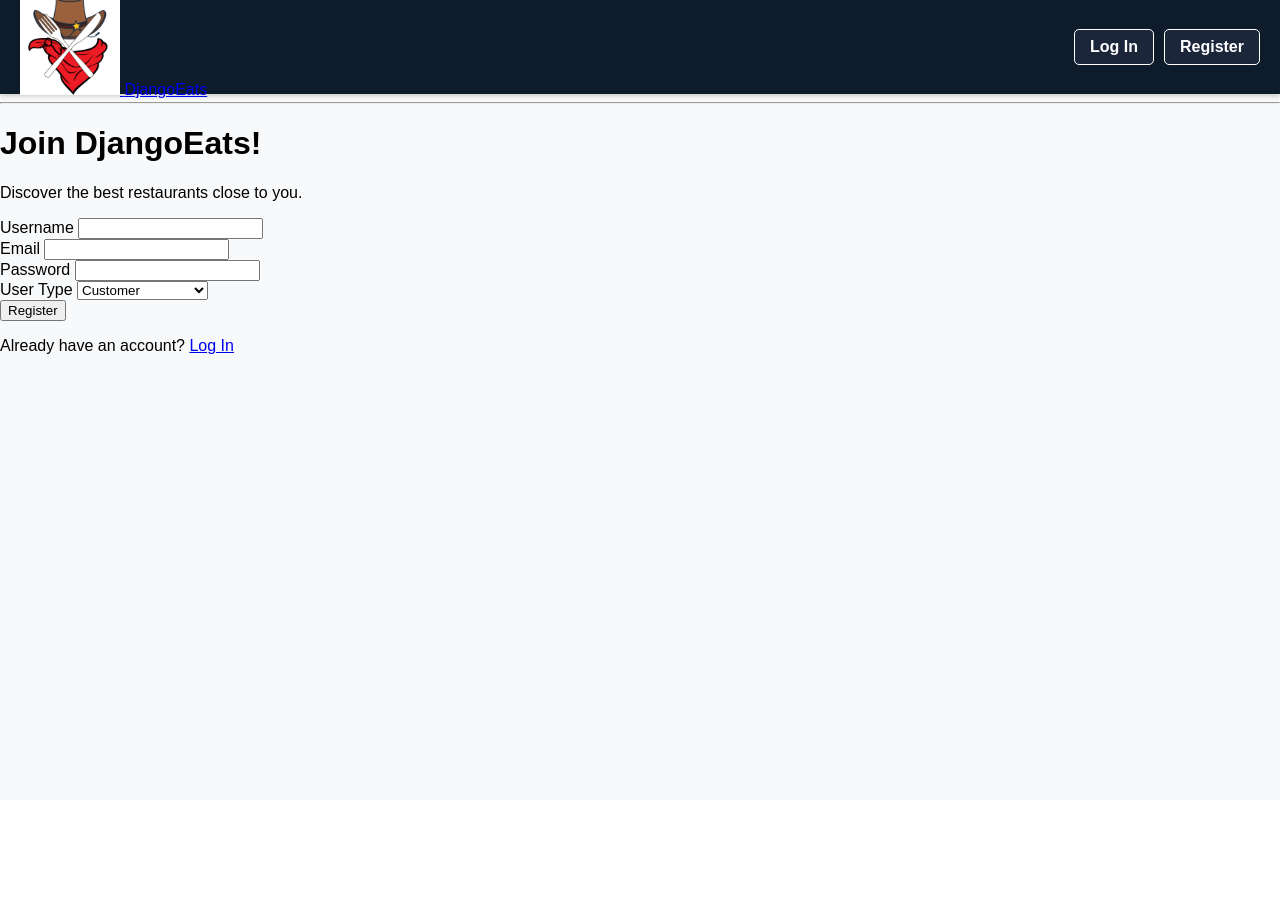
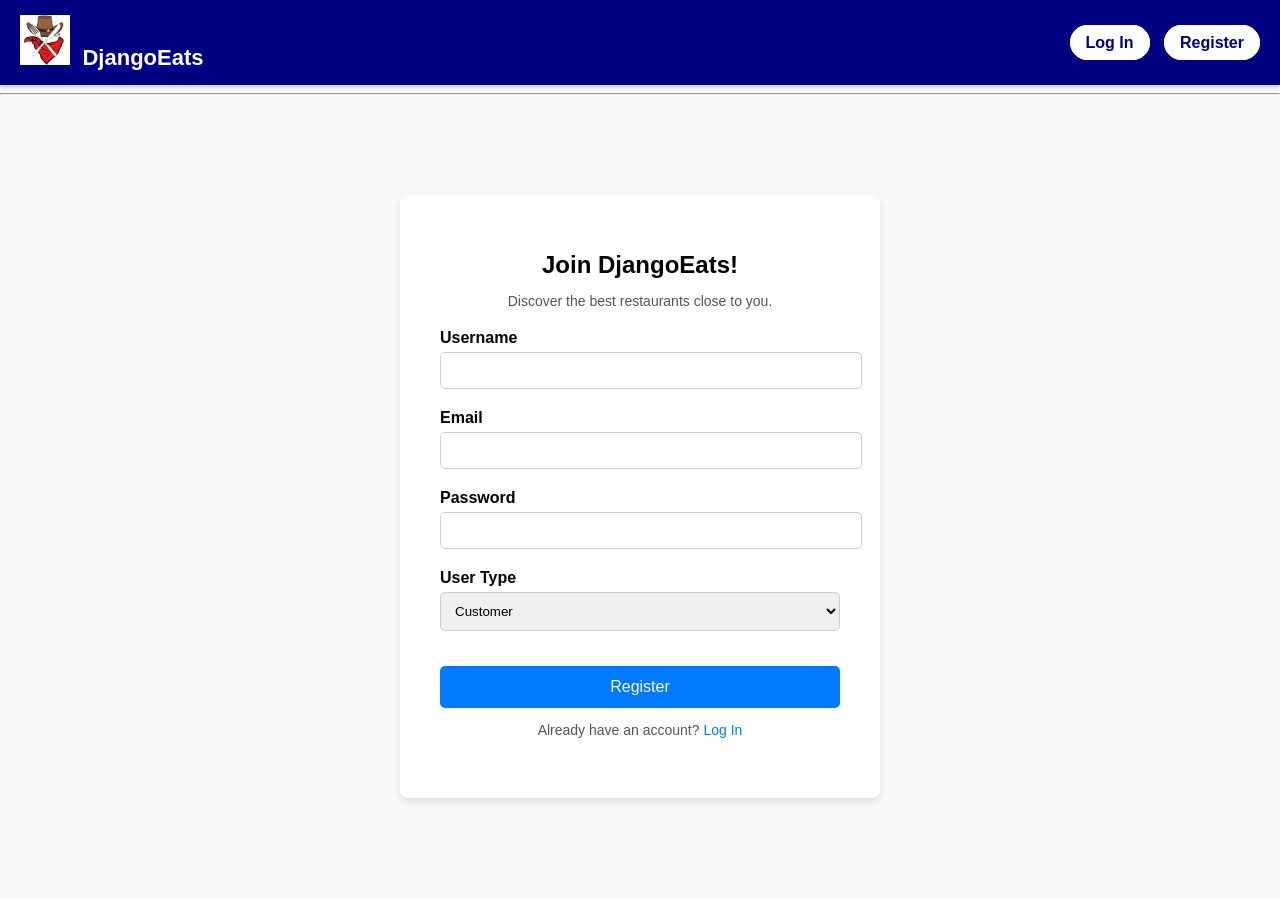
Before and after one commit to TigerFinn/django_eats_project, a Django app: page /djangoeats/register/ in a window 1280 px wide. Before the commit the page ends 354 px from the top, so only its background shows below. Run offline with Django 3.2, Linux system fonts and the light colour scheme.

Commit message:
Styling error fixed -> A few bugs remain but aim to iron those out now

```diff
--- a/static/css/styles.css
+++ b/static/css/styles.css
@@ -8,17 +5,53 @@ body {
     padding: 0;
 }
 
-/* =========== */
-/* NAVBAR */
-/* ====== */
+.hero-section {
+    text-align: center;
+    padding: 60px 20px;
+    background: url('../images/hero-bg.jpg') center/cover no-repeat;
+    color: white;
+}
+
+.hero-section h1 {
+    font-size: 2.5em;
+    margin-bottom: 20px;
+}
+
+.hero-section input[type="text"] {
+    padding: 10px;
+    width: 300px;
+    border-radius: 5px;
+    border: none;
+}
+
+
+.hero-section button, .cta-button {
+    padding: 10px 20px;
+    border: none;
+    background-color: #007bff;
+    color: white;
+    border-radius: 5px;
+    cursor: pointer;
+    transition: background-color 0.3s ease-in-out;
+}
+
+.hero-section button:hover, .cta-button:hover {
+    background-color: #0056b3;
+}
+
+.featured-restaurants, .categories, .recent-reviews, .user-dashboard, .login-prompt {
+    text-align: center;
+    padding: 40px 20px;
+}
+
 .navbar {
     display: flex;
     justify-content: space-between;
     align-items: center;
-    padding: 12px 20px;
-    background: #0D1B2A;
+    padding: 10px 20px;
+    background: navy;
     box-shadow: 0 2px 5px rgba(0, 0, 0, 0.2);
-    height: 70px;
+    height: 65px;
 }
 
 .nav-left {
@@ -26,224 +59,86 @@ body {
     align-items: center;
 }
 
-.nav-logo img {
-    width: 40px;
-    height: auto;
-    margin-right: 10px;
+.nav-logo {
+    height: 50px;
+    width: auto;
+    margin-right: auto;
 }
 
-.site-title {
+
+.nav-title {
+    color: white;
     font-size: 22px;
     font-weight: bold;
-    color: white;
-    text-decoration: none;
-    transition: color 0.3s ease-in-out;
+    margin-left: 8px;
 }
 
-.site-title:hover {
-    color: #FFD700;
-}
-
-/* Navigation Buttons */
-.auth-links {
-    display: flex;
-    gap: 10px;
-}
 
 .nav-btn {
-    background-color: #1B263B;
-    color: white;
     padding: 8px 15px;
-    border-radius: 5px;
+    background: white;
+    color: navy;
     text-decoration: none;
+    border-radius: 20px;
+    margin-left: 10px;
     font-weight: bold;
-    transition: 0.3s ease-in-out;
+    transition: 0.3s;
     border: 1px solid white;
 }
 
 .nav-btn:hover {
-    background-color: #FFD700;
-    color: black;
+    background: lightgray;
+    color: navy;
+    transform: scale(1.05);
+    transition: 0.3s;
 }
 
-/* ============ */
-/* HERO SECTION */
-/* ================ */
-.hero-section {
-    text-align: center;
-    padding: 60px 20px;
-    background: url('../images/hero-bg.jpg') center/cover no-repeat;
-    color: white;
-    position: relative;
+/* Restaurant List Styling */
+#restaurant-list {
+    display: grid;
+    grid-template-columns: repeat(auto-fit, minmax(280px, 1fr));
+    gap: 20px;
+    padding: 20px;
+    max-width: 1200px;
+    margin: auto;
 }
 
-.hero-section::before {
-    content: "";
-    position: absolute;
-    top: 0;
-    left: 0;
-    width: 100%;
-    height: 100%;
-    background: rgba(0, 0, 0, 0.4);
-    z-index: 1;
-}
-
-.hero-section h1,
-.hero-section p,
-.hero-section form {
-    position: relative;
-    z-index: 2;
-}
-
-.hero-section h1 {
-    font-size: 2.5em;
-    margin-bottom: 20px;
-}
-
-.hero-section p {
-    color: white;
-}
-
-/* ======= */
-/* SEARCH BAR */
-/* ========= */
-.hero-section input[type="text"] {
-    padding: 10px;
-    width: 300px;
-    border-radius: 5px;
-    border: none;
-    font-size: 16px;
-}
-
-.hero-section button {
-    padding: 10px 20px;
-    background-color: #007bff;
-    color: white;
-    border-radius: 5px;
-    border: none;
-    cursor: pointer;
-    font-size: 16px;
-    transition: 0.3s ease-in-out;
-}
-
-.hero-section button:hover {
-    background-color: #0056b3;
-}
-
-/* ========= */
-/* DASHBOARD HERO SECTION */
-/* ==================== */
-.dashboard-hero {
-    position: relative;
-    width: 100%;
-    height: 100vh;
-    background: url('../images/hero-bg.jpg') center/cover no-repeat;
-    display: flex;
-    justify-content: center;
-    align-items: center;
-}
-
-
-.dashboard-hero::before {
-    content: "";
-    position: absolute;
-    top: 0;
-    left: 0;
-    width: 100%;
-    height: 100%;
-    background: rgba(0, 0, 0, 0.5);
-    z-index: 0;
-}
-
-/* White Content Box */
-.dashboard-content {
-    position: relative;
-    background: white;
-    padding: 40px;
-    border-radius: 12px;
-    box-shadow: 0 4px 10px rgba(0, 0, 0, 0.2);
-    max-width: 600px;
-    text-align: center;
-    z-index: 10;
-}
-
-.dashboard-content h1 {
-    margin-bottom: 15px;
-    font-size: 28px;
-    color: #333;
-}
-
-.dashboard-content h2 {
-    font-size: 22px;
-    color: #555;
-    margin-bottom: 10px;
-}
-
-.dashboard-content ul {
-    list-style: none;
-    padding: 0;
-}
-
-.dashboard-content ul li {
-    margin: 10px 0;
-}
-
-.dashboard-content ul li a {
-    text-decoration: none;
-    font-size: 18px;
-    color: #007bff;
-    transition: color 0.3s ease-in-out;
-}
-
-.dashboard-content ul li a:hover {
-    color: #0056b3;
-}
-
-/* ===== */
-/* RESTAURANTS SECTION */
-/* === */
-.featured-restaurants, .categories, .recent-reviews {
-    text-align: center;
-    padding: 40px 20px;
-    max-width: 900px;
-    margin: 30px auto;
-    background: white;
-    border-radius: 10px;
-    box-shadow: 0 4px 6px rgba(0, 0, 0, 0.1);
-}
-
-/* =========== */
-/* RESTAURANT LIST */
-/* ======== */
-#restaurant-list {
-    display: flex;
-    flex-wrap: wrap;
-    justify-content: center;
-    gap: 20px;
-}
-
-/* Individual Restaurant Card */
+/* An Individual Restaurant Card */
 .restaurant-card {
     background-color: white;
     padding: 15px;
     border-radius: 8px;
     box-shadow: 0 4px 6px rgba(0, 0, 0, 0.1);
     text-align: center;
-    transition: transform 0.3s ease-in-out;
-    width: 250px;
+    transition: transform 0.3s ease-in;
 }
+
 
 .restaurant-card:hover {
     transform: scale(1.05);
 }
 
-.restaurant-card img {
-    width: 100%;
-    height: 150px;
-    object-fit: cover;
-    border-radius: 8px;
+.container {
+    max-width: 1000px;
+    margin: 0 auto;
+    padding: 20px;
+    display: flex;
+    flex-direction: column;
+    align-items: center;
+    text-align: center;
 }
 
+
+/* restaurant images */
+.restaurant-card img {
+    width: 120px;
+    height: 120px;
+    object-fit: cover;
+    margin: 0 auto;
+    display: block;
+}
+
+/* Center View Details Link */
 .restaurant-card a {
     display: inline-block;
     margin-top: 10px;
@@ -270,47 +225,71 @@ footer {
     color: white;
 }
 
-/* ======= */
-/* REGISTER BUTTON */
-/* ================= */
-.register-container {
-    position: absolute;
-    top: 150px;
-    left: 20px;
+
+
+.auth-container {
+    max-width: 400px;
+    margin: 100px auto;
+    padding: 40px;
+    background: white;
+    border-radius: 8px;
+    box-shadow: 0 4px 8px rgba(0, 0, 0, 0.1);
+    text-align: center;
 }
 
-.cta-button {
-    background-color: #007bff;
-    border: none;
-    padding: 14px 28px;
-    font-size: 20px;
-    font-weight: bold;
-    border-radius: 8px;
-    text-decoration: none;
-    color: white;
-    display: inline-block;
-    transition: 0.3s ease-in-out;
-    box-shadow: 2px 2px 5px rgba(0, 0, 0, 0.2);
+.auth-container h1 {
+    font-size: 24px;
+    margin-bottom: 10px;
 }
 
-.cta-button:hover {
-    background-color: #0056b3;
-    box-shadow: 3px 3px 8px rgba(0, 0, 0, 0.3);
-    transform: scale(1.05);
+.auth-container p {
+    font-size: 14px;
+    color: #555;
+    margin-bottom: 20px;
 }
 
-/* No Restaurants Message */
-.no-restaurants {
-    color: #666;
-    font-size: 18px;
-    font-style: italic;
+.input-group {
+    text-align: left;
+    margin-bottom: 20px;
 }
 
-/* ========================= */
-/* RESPONSIVE DESIGN */
-/* ========================= */
-@media (max-width: 768px) {
-    .dashboard-content {
-        width: 90%;
-    }
+.input-group label {
+    display: block;
+    font-weight: bold;
+    margin-bottom: 5px;
 }
+
+
+.input-group input,
+.input-group select {
+    width: 100%;
+    padding: 10px;
+    border: 1px solid #ccc;
+    border-radius: 5px;
+}
+
+.auth-button {
+    width: 100%;
+    background: #007bff;
+    color: white;
+    border: none;
+    padding: 12px;
+    border-radius: 5px;
+    cursor: pointer;
+    font-size: 16px;
+    margin-top: 15px;
+}
+
+
+.auth-button:hover {
+    background: #0056b3;
+}
+
+.auth-container a {
+    color: #007bff;
+    text-decoration: none;
+}
+
+.auth-container a:hover {
+    text-decoration: underline;
+}
--- a/static/js/ajaxRequests.js
+++ b/static/js/ajaxRequests.js
@@ -47,7 +47,7 @@ function displayCallBack(response) {
         str += `<h3>` + restaurant['name'] + `</h3>`;
         str += `<p>Cuisine: `+ restaurant['cuisine'] + `</p>`;
         str += `<p>`+ restaurant['address'] + `</p>`;
-        str += `<a href="restaurant/`+ restaurant['slug']+`">View Details</a>`;
+        str += `< href="restaurant/`+ restaurant['slug']+`">View Details</a>`;
         str += `</div>`;
         }
     }
@@ -77,7 +77,6 @@ function restaurantFavoriteCallBack(response){
 }
 
 function removeFavoriteFromDashboard(restaurant_slug){
-    // document.getElementById("test").innerHTML = "<p>" + restaurant_name + "</p>"
     const stringURL = 'remove/?slug=' + restaurant_slug
     ajaxGetRequest(stringURL, dashboardCallBack)
 }
@@ -100,8 +99,8 @@ function dashboardCallBack(response) {
         str += `<h3>` + restaurant['name'] + `</h3>`;
         str += `<p>Cuisine: `+ restaurant['cuisine'] + `</p>`;
         str += `<p>`+ restaurant['address'] + `</p>`;
-        str += `<a href="restaurant/`+ restaurant['slug']+`">View Details</a>`;
-        str+= `<input type="button" class="favourite-action" value="Remove from Favorites" onclick="removeFavoriteFromDashboard('{{ restaurant.slug }}')"/>`
+        str += `<a href="{% url "djangoeats:restaurant_detail" restaurant.slug %}">View Details</a>`;
+        str+= `<input type="button" class="favourite-action" value="Remove from Favorites" onclick="removeFavoriteFromDashboard('{{ restaurant.slug }}')"/>`;
         str += `</div>`;
         }
     }
--- a/templates/djangoeats/dashboard.html
+++ b/templates/djangoeats/dashboard.html
@@ -18,7 +18,6 @@
             <a href="{% url 'djangoeats:register_restaurant' %}" class="cta-button">Register Your Restaurant</a>
         </div>
     {% endif %}
-    <div id = "test"></div>
 {% endblock %}
 
 <!-- Additional buttons to be within the restaurants displayed on the dashboard -->
```
Also changed, not shown: other parts of static/css/styles.css (+63 -6 lines), requirements.txt (+0 -10 lines).
